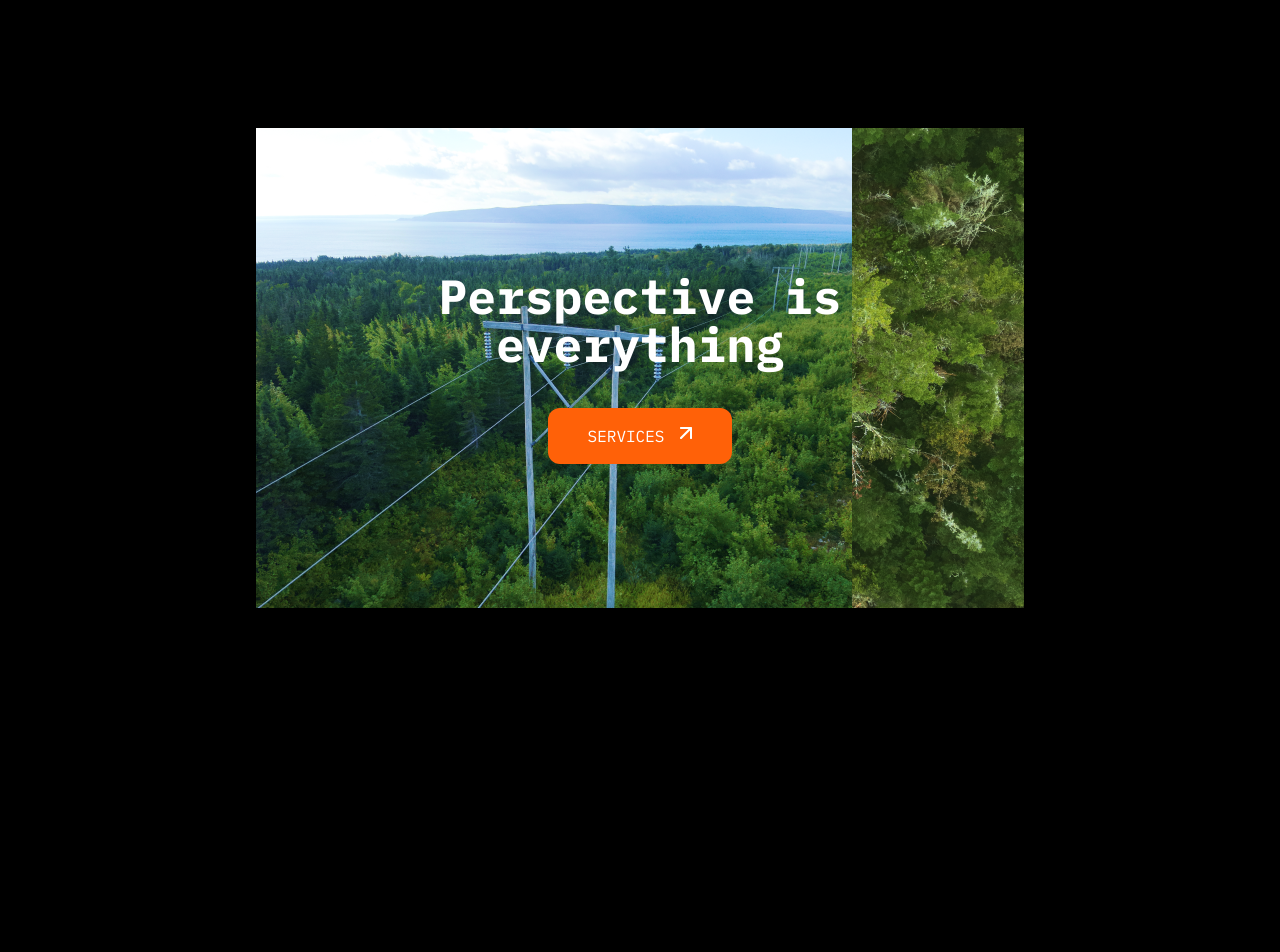
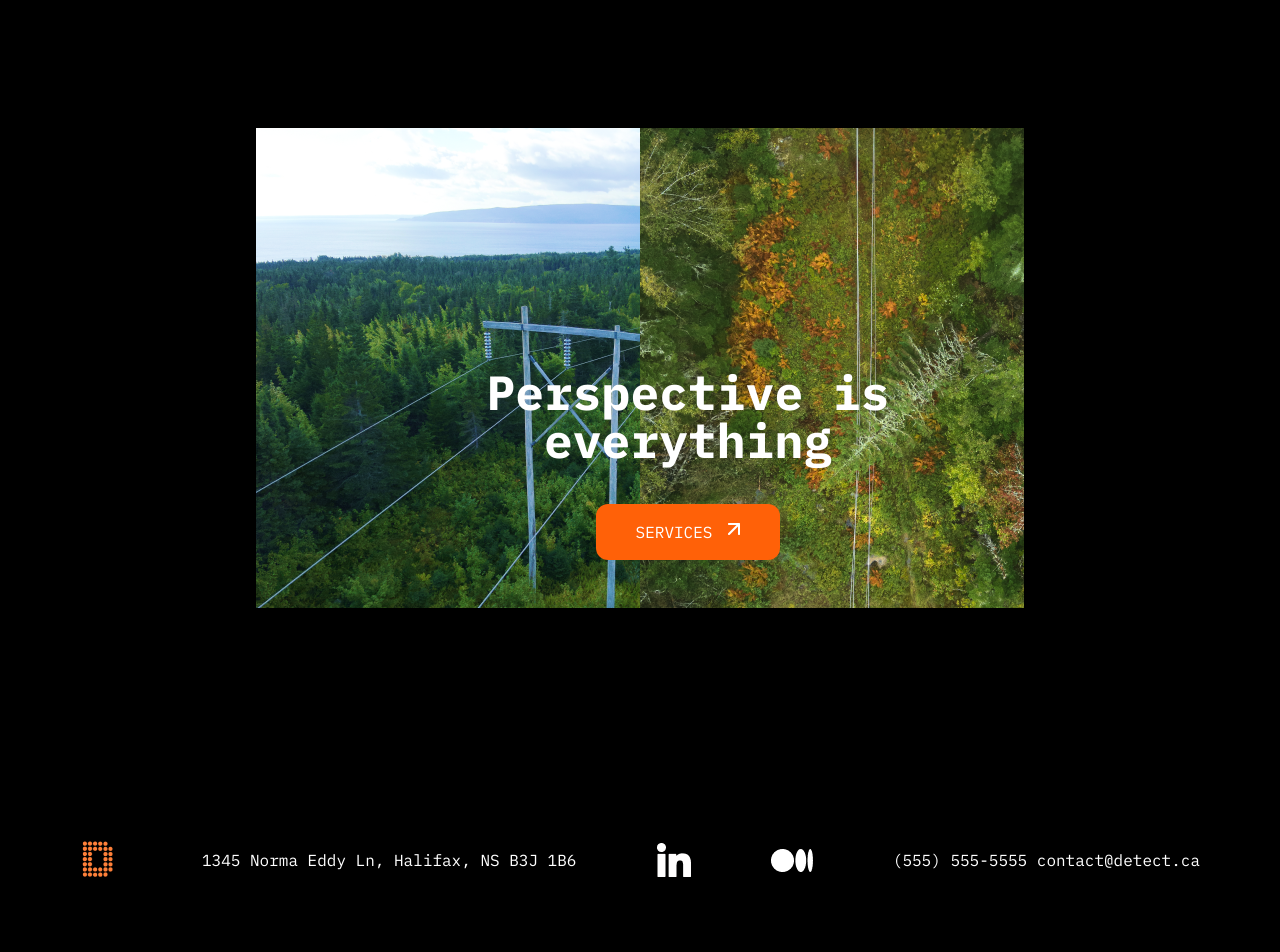
Before and after one commit to Generalsoi/detect-atlantic, a React (Vite) app: page /about in a window 1280 px wide. Shown: the part 4320-5272 px from the top of the page. Built offline with nearby package versions, Linux system fonts and the light colour scheme.

Commit message:
fix: minor updates

```diff
--- a/src/components/Footer.tsx
+++ b/src/components/Footer.tsx
@@ -1,10 +1,11 @@
 import React, { FC } from "react";
 import DLogo from "../assets/images/Dlogo.png";
 import InLogo from "../assets/images/inlogo.png";
+import MediumLogo from "../assets/images/mediumlogo.png";
 
 export const Footer: FC = () => {
   return (
-    <div className="px-4 md:px-20 py-16 text-white md:mt-96">
+    <div className="px-4 md:px-20 py-16 text-white md:mt-[10rem]">
       <div className="md:flex items-center justify-between">
         <span className="flex items-center mt-10 md:mt-0 md:gap-20  gap-36">
           <img src={DLogo} alt="d-logo" />
@@ -12,8 +13,9 @@ export const Footer: FC = () => {
             1345 Norma Eddy Ln, Halifax, NS B3J 1B6
           </p>
         </span>
+        <img src={InLogo} alt="d-logo" />
         <span className="flex items-center mt-10 md:mt-0 md:gap-20  gap-36">
-          <img src={InLogo} alt="d-logo" />
+          <img src={MediumLogo} alt="mediumlogo" />
           <p className="w-[40%] md:w-fit">(555) 555-5555 contact@detect.ca</p>
         </span>
       </div>
--- a/src/layouts/about/perspective.tsx
+++ b/src/layouts/about/perspective.tsx
@@ -9,14 +9,20 @@ export const Perspective: FC = () => {
   return (
     <div className="hidden md:flex my-32 px-40 items-center justify-center text-white">
       <motion.div
-        className="w-[80%] h-[30rem] text-center flex flex-col items-center justify-center"
-        style={{
-          background: `url(${PerspectiveOne}) left top no-repeat, url(${PerspectiveTwo}) right bottom no-repeat`,
-        }}
+        className="w-[80%] h-[30rem] text-center flex items-center relative"
         whileInView={{ y: 0, opacity: 1 }}
         initial={{ y: 100, opacity: 0 }}
         transition={{ type: "spring", stiffness: 20 }}
       >
+        <div
+          className="md:w-[50%] h-[30rem]"
+          style={{ background: `url(${PerspectiveOne})` }}
+        ></div>
+        <div
+          className="md:w-[50%] h-[30rem]"
+          style={{ background: `url(${PerspectiveTwo})` }}
+        ></div>
+        <div className="flex flex-col items-center justify-center absolute top-[50%] left-[30%]">
           <span>
             <h2 className="text-5xl font-bold">Perspective is</h2>
             <h2 className="text-5xl font-bold">everything</h2>
@@ -27,6 +33,7 @@ export const Perspective: FC = () => {
               <img src={Uparrow} alt="uparrow" className="animate-bounce" />
             </button>
           </Link>
+        </div>
       </motion.div>
     </div>
   );
--- a/src/layouts/homepage/blogSection.tsx
+++ b/src/layouts/homepage/blogSection.tsx
@@ -49,7 +49,7 @@ export const BlogSection: FC = () => {
         <div></div>
       </div>
 
-      <div className="flex items-center justify-center mt-32 ">
+      <div className="flex items-center justify-center mt-32 md:mt-60 ">
         <button className="flex items-center justify-center gap-4 bg-[#FF6108] px-6 py-4 border-none rounded-lg">
           Contact us{" "}
           <img src={UpArrow} alt="up arrow" className="animate-bounce" />
```
Also changed, not shown: src/assets/images/mediumlogo.png (added). Lines whose indentation alone changed are shown as unchanged.
